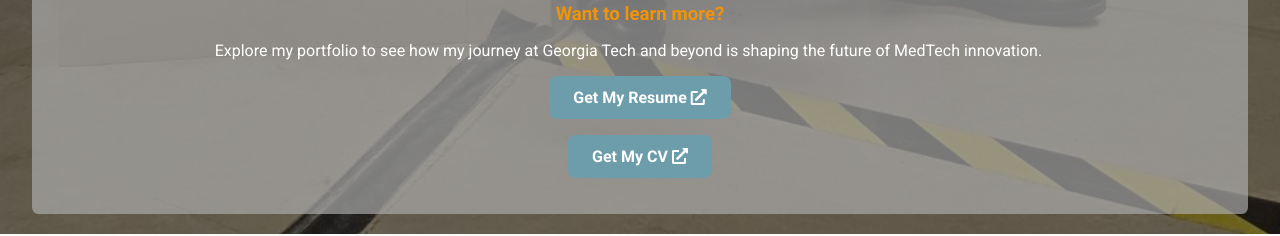
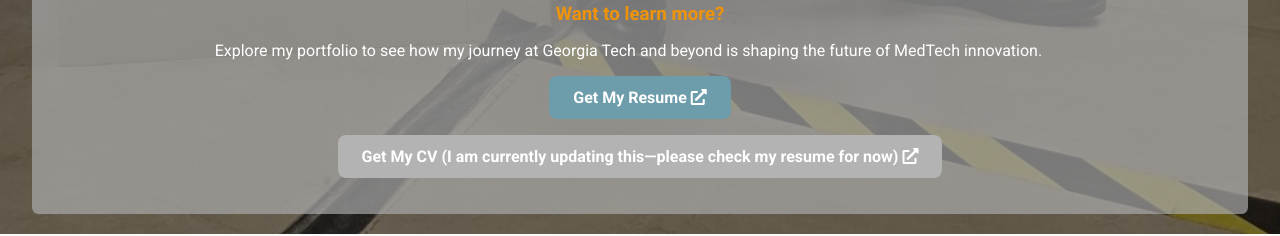
Before and after one commit to karthik-koundinya/portfolio, a plain HTML site: page index.html in a window 1280 px wide. Shown: the part 1254-1490 px from the top of the page. Drawn offline with Linux system fonts and the light colour scheme.

Commit message:
CV Button Disabled

```diff
--- a/index.html
+++ b/index.html
@@ -97,8 +97,8 @@
                     target="_blank"
                     class="resume-download"
                     rel="noopener noreferrer"
-                    style="background-color: #6d9dab; color: white; padding: 12px 24px; text-align: center; text-decoration: none; display: inline-block; border-radius: 8px; font-weight: bold; font-size: 1rem; width: auto; max-width: 100%; box-sizing: border-box;">
-                    Get My CV <i class="fas fa-external-link-alt"></i></a>
+                    style="pointer-events: none; background-color: #b3b3b3; color: white; padding: 12px 24px; text-align: center; text-decoration: none; display: inline-block; border-radius: 8px; font-weight: bold; font-size: 1rem; width: auto; max-width: 100%; box-sizing: border-box;">
+                    Get My CV (I am currently updating this—please check my resume for now) <i class="fas fa-external-link-alt"></i></a>
             </p>
 
             </div>
```
